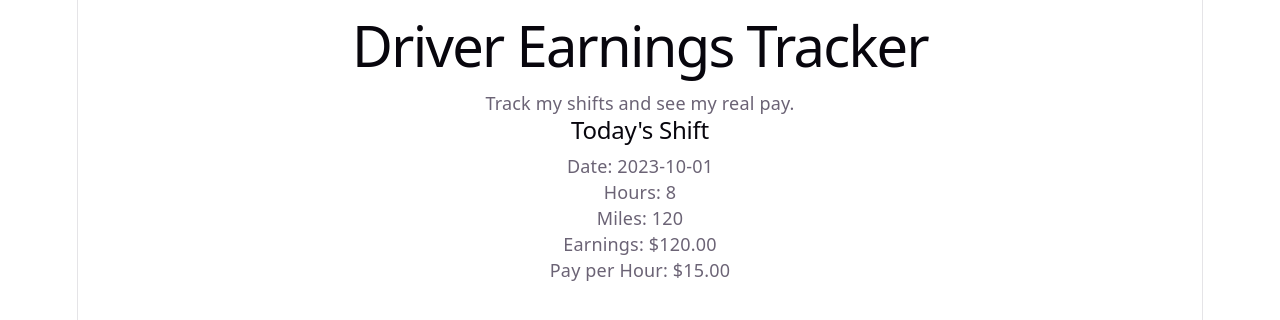
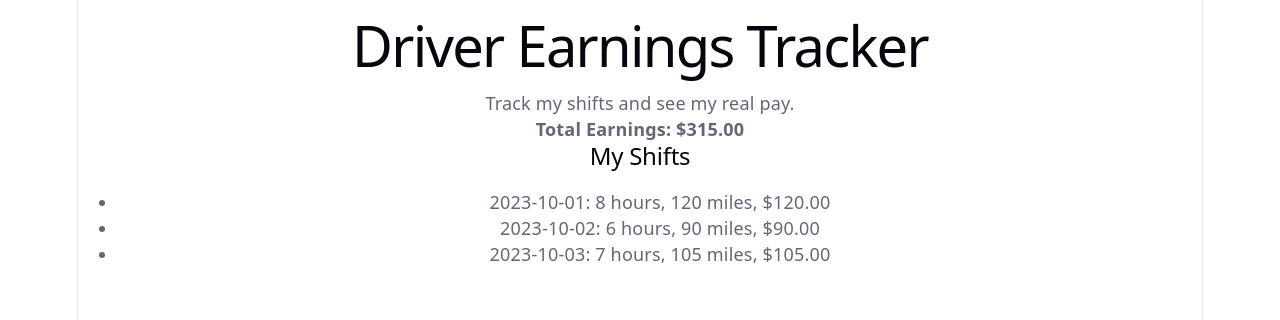
Before and after one commit to liaqataliqasemi/driver-earnings, a React (Vite) app: page / in a window 1280 px wide. Shown: the top 320 px of the page. Built offline with nearby package versions, Linux system fonts and the light colour scheme.

Commit message:
list of shifts with map and reduce

```diff
--- a/src/App.tsx
+++ b/src/App.tsx
@@ -8,23 +8,41 @@ interface Shift {
 function App(){
 
   const appName: string = "Driver Earnings Tracker";
-  const shift: Shift = {
-    date: "2023-10-01",
-    hours: 8,
-    miles: 120,
-    earnings: 120.00
-  };
+  const shifts: Shift[] = [
+    {
+      date: "2023-10-01",
+      hours: 8,
+      miles: 120,
+      earnings: 120.00
+    },
+    {
+      date: "2023-10-02",
+      hours: 6,
+      miles: 90,
+      earnings: 90.00
+    },
+    {
+      date: "2023-10-03",
+      hours: 7,
+      miles: 105,
+      earnings: 105.00
+    }
+  ];
 
+  const totalEarnings = shifts.reduce((sum, shift) => sum + shift.earnings, 0);
   return (
     <div>
       <h1>{appName}</h1>
       <p>Track my shifts and see my real pay.</p>
-      <h2>Today's Shift</h2>
-      <p>Date: {shift.date}</p>
-      <p>Hours: {shift.hours}</p>
-      <p>Miles: {shift.miles}</p>
-      <p>Earnings: ${shift.earnings.toFixed(2)}</p>
-      <p>Pay per Hour: ${ (shift.earnings / shift.hours).toFixed(2) }</p>
+      <p><strong>Total Earnings: ${totalEarnings.toFixed(2)}</strong></p>
+      <h2> My Shifts </h2>
+      <ul>
+        {shifts.map((shift) => (
+          <li key={shift.date}>
+            {shift.date}: {shift.hours} hours, {shift.miles} miles, ${shift.earnings.toFixed(2)}
+          </li>
+        )) }
+      </ul>
     </div>
   );
 }
```
